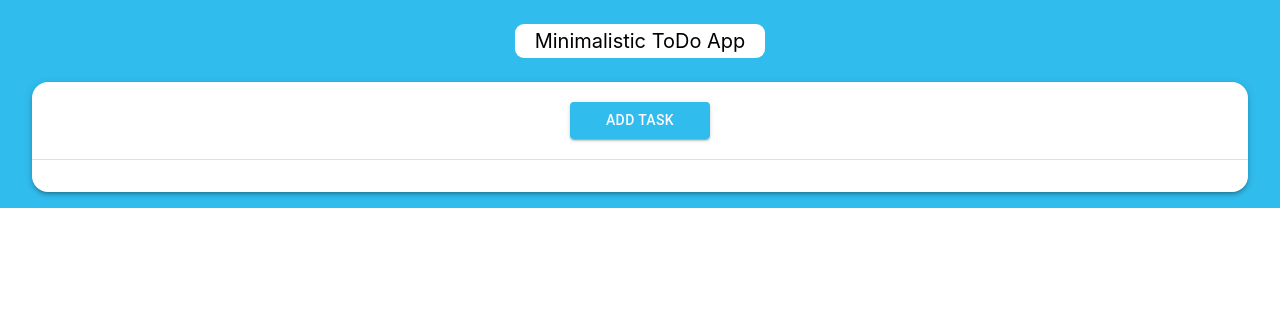
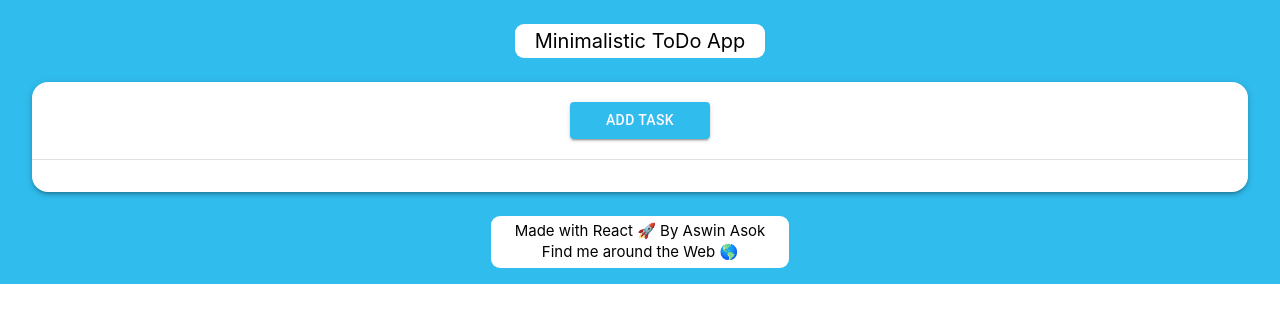
Before and after one commit to AswinAsok/ToDo-App, a React (Create React App) app: page / in a window 1280 px wide. Shown: the top 322 px of the page. Built offline with nearby package versions, Linux system fonts and the light colour scheme.

Commit message:
Footer had been added

```diff
--- a/src/App/App.jsx
+++ b/src/App/App.jsx
@@ -1,4 +1,5 @@
 import Background from "../Background/Background";
+import Footer from "../Footer/Footer";
 import Header from "../Header/Header";
 import "./App.css";
 
@@ -7,6 +8,7 @@ function App() {
     <div className="App">
       <Header />
       <Background />
+      <Footer />
     </div>
   );
 }
--- /dev/null
+++ b/src/Footer/Footer.css
@@ -0,0 +1,15 @@
+.footer-text{
+    font-size: 15px;
+    text-align: center;
+    justify-content: center;
+    margin-bottom: 2px;
+}
+
+.footer-container{
+    margin-top: 0.5rem;
+    padding-bottom: 1rem;
+}
+a{
+    text-decoration: none;
+    color: inherit;
+}
--- /dev/null
+++ b/src/Footer/Footer.jsx
@@ -0,0 +1,27 @@
+import React from "react";
+import Box from "@material-ui/core/Box";
+import Grid from "@material-ui/core/Grid";
+import './Footer.css'
+
+const defaultProps = {
+    bgcolor: "background.paper",
+    borderColor: "text.primary",
+    style: { width: "18rem", padding: "5px" },
+  };
+
+const Footer = () => {
+  return (
+    <div>
+      <div className="footer-container">
+        <Grid container direction="column" justify="center" alignItems="center">
+          <Box borderRadius={9} {...defaultProps}>
+            <div className="footer-text">Made with React 🚀 By Aswin Asok</div>
+            <a href="http://bio.fm/aswinasok"><div className="footer-text">Find me around the Web 🌎</div></a>
+          </Box>
+        </Grid>
+      </div>
+    </div>
+  );
+};
+
+export default Footer;
--- a/src/Form/Form.jsx
+++ b/src/Form/Form.jsx
@@ -4,6 +4,7 @@ import Grid from "@material-ui/core/Grid";
 import TextField from "@material-ui/core/TextField";
 import { makeStyles } from "@material-ui/core/styles";
 import "./Form.css";
+import Fade from '@material-ui/core/Fade';
 
 const defaultProps = {
   style: { width: "55%", marginTop: "20px" },
@@ -37,6 +38,7 @@ const Form = ({
   setEditstr,
 
   setEdited,
+  clicked,
 }) => {
   const classes = useStyles();
 
@@ -46,6 +48,7 @@ const Form = ({
         if (sindex === -1) {
           return (
             <div>
+              <Fade in={clicked}>
                 <Grid
                   container
                   direction="column"
@@ -61,12 +64,13 @@ const Form = ({
                     id="standard-basic"
                     placeholder="Enter Task"
                     size="small"
-                  autoComplete='off'
+                    autoComplete="off"
                     onChange={(event) => {
                       setTask(event.target.value);
                     }}
                   />
                 </Grid>
+              </Fade>
             </div>
           );
         } else if (sindex > -1) {
@@ -88,7 +92,7 @@ const Form = ({
                   value={editstr}
                   size="small"
                   onChange={(event) => {
-                    setEditstr(event.target.value)
+                    setEditstr(event.target.value);
                     setEdited(true);
                   }}
                 />
--- a/src/InputForm/InputForm.jsx
+++ b/src/InputForm/InputForm.jsx
@@ -7,6 +7,7 @@ import "./InputForm.css";
 import Divider from "@material-ui/core/Divider";
 import Form from "../Form/Form";
 import Display from "../Display/Display";
+import Fade from '@material-ui/core/Fade';
 
 const useStyles = makeStyles((theme) => ({
   buttonadd: {
@@ -36,7 +37,7 @@ const InputForm = () => {
 
 
   useEffect(() => {
-    var check = false
+    var check = false;
     if (localStorage.getItem("Todos") === null) {
       localStorage.setItem("Todos", JSON.stringify(Tasks_array));
       check = true;
@@ -47,12 +48,9 @@ const InputForm = () => {
       setTasks_array(JSON.parse(localStorage.getItem("Todos")));
     }
 
-    if(Tasks_array.length > 0){
+    if (Tasks_array.length > 0) {
       localStorage.setItem("Todos", JSON.stringify(Tasks_array));
     }
-
-
-
   }, [Tasks_array, editstr]);
 
   const update = () => {
@@ -80,7 +78,14 @@ const InputForm = () => {
             variant="contained"
             className={classes.buttonadd}
           >
-            Add Task
+            {(() => {
+              if (edit) {
+                return ("Edit Task");
+              }
+              else{
+                return ("Add Task")
+              }
+            })()}
           </Button>
         </div>
       </Grid>
@@ -96,6 +101,7 @@ const InputForm = () => {
               editstr={editstr}
               setEditstr={setEditstr}
               setEdited={setEdited}
+              clicked={clicked}
             />
           );
         }
```
Lines whose indentation alone changed are shown as unchanged.
